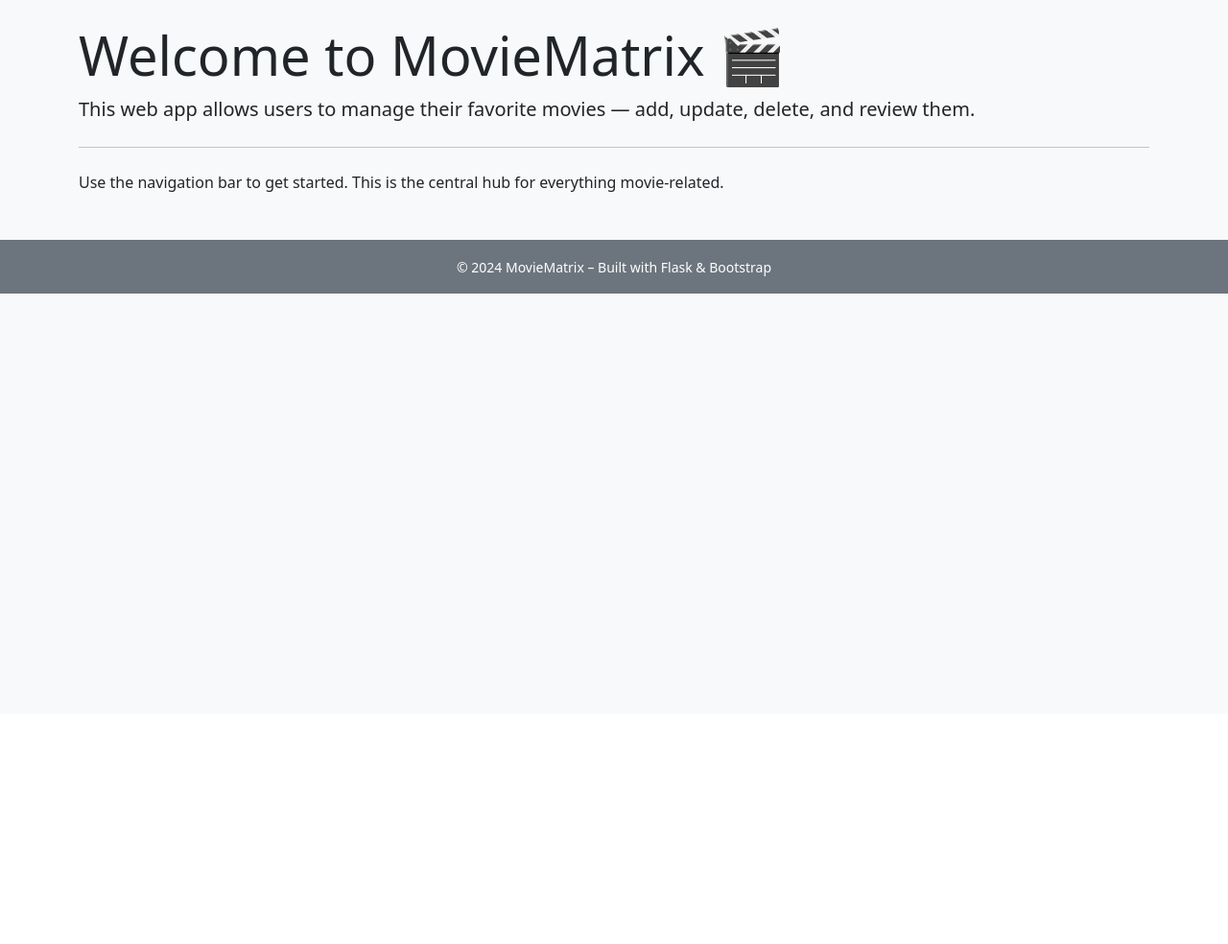
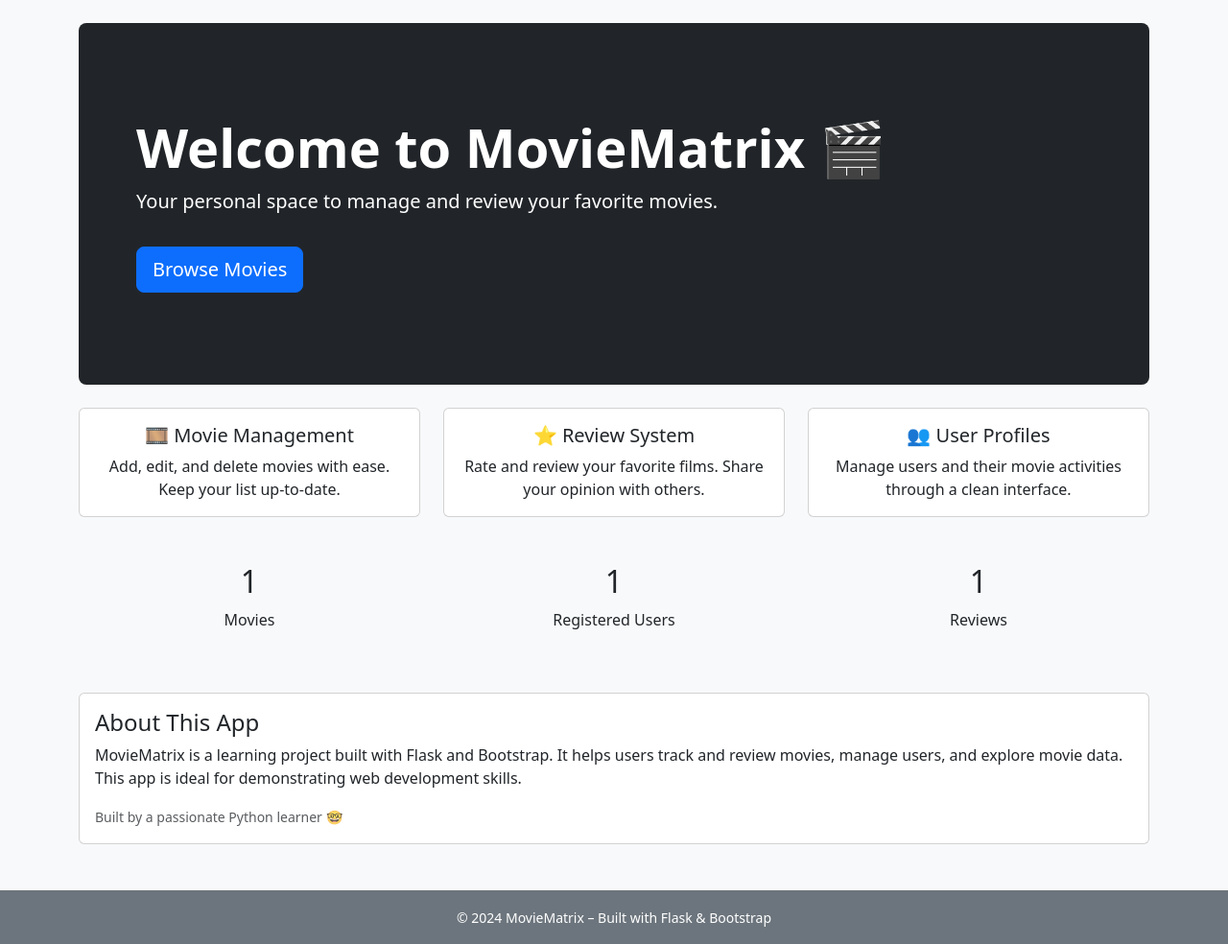
Before and after one commit to Nugamoto/MovieMatrix, a Flask app: template templates/home.html in a window 1280 px wide. Shown: the part 56-1040 px from the top of the page at 96% size. Before the commit the page ends 362 px from the top, so only its background shows below. Run offline with Flask 3, Linux system fonts and the light colour scheme; the template is opened without the code that fills it: most values are stand-ins (such as "Sample title", 1, 10 or a date in 2020); some libraries are stand-ins or nearby versions.

Commit message:
refactor: redesign homepage layout with feature highlights and about section

```diff
--- a/templates/home.html
+++ b/templates/home.html
@@ -3,12 +3,70 @@
 {% block title %}Welcome - MovieMatrix{% endblock %}
 
 {% block content %}
-<h1 class="display-4">Welcome to MovieMatrix 🎬</h1>
-<p class="lead">
-    This web app allows users to manage their favorite movies — add, update, delete, and review them.
-</p>
-<hr class="my-4">
-<p>
-    Use the navigation bar to get started. This is the central hub for everything movie-related.
-</p>
+<!-- Hero Section -->
+<div class="p-5 mb-4 bg-dark text-white rounded-3">
+    <div class="container py-5">
+        <h1 class="display-4 fw-bold">Welcome to MovieMatrix 🎬</h1>
+        <p class="lead">Your personal space to manage and review your favorite movies.</p>
+        <a class="btn btn-primary btn-lg mt-3" href="{{ url_for('all_movies') }}">Browse Movies</a>
+    </div>
+</div>
+
+<!-- Feature Cards -->
+<div class="row text-center mb-5">
+    <div class="col-md-4">
+        <div class="card h-100">
+            <div class="card-body">
+                <h5 class="card-title">🎞️ Movie Management</h5>
+                <p class="card-text">Add, edit, and delete movies with ease. Keep your list up-to-date.</p>
+            </div>
+        </div>
+    </div>
+    <div class="col-md-4">
+        <div class="card h-100">
+            <div class="card-body">
+                <h5 class="card-title">⭐ Review System</h5>
+                <p class="card-text">Rate and review your favorite films. Share your opinion with others.</p>
+            </div>
+        </div>
+    </div>
+    <div class="col-md-4">
+        <div class="card h-100">
+            <div class="card-body">
+                <h5 class="card-title">👥 User Profiles</h5>
+                <p class="card-text">Manage users and their movie activities through a clean interface.</p>
+            </div>
+        </div>
+    </div>
+</div>
+
+<!-- Stats Placeholder -->
+<div class="row text-center mb-5">
+    <div class="col-md-4">
+        <h2>{{ movie_count }}</h2>
+        <p>Movies</p>
+    </div>
+    <div class="col-md-4">
+        <h2>{{ user_count }}</h2>
+        <p>Registered Users</p>
+    </div>
+    <div class="col-md-4">
+        <h2>{{ review_count }}</h2>
+        <p>Reviews</p>
+    </div>
+</div>
+
+<!-- About Section -->
+<div class="card mb-5">
+    <div class="card-body">
+        <h4 class="card-title">About This App</h4>
+        <p class="card-text">
+            MovieMatrix is a learning project built with Flask and Bootstrap. It helps users track and review movies,
+            manage users, and explore movie data. This app is ideal for demonstrating web development skills.
+        </p>
+        <p class="card-text">
+            <small class="text-muted">Built by a passionate Python learner 🤓</small>
+        </p>
+    </div>
+</div>
 {% endblock %}
```
